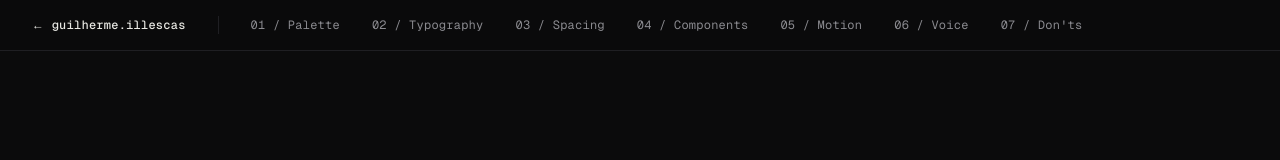
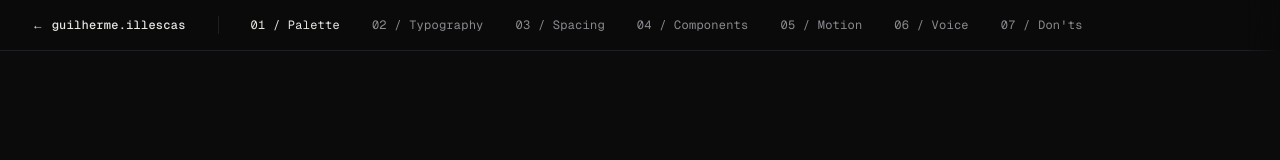
Before and after one commit to guiillescas/guilles-site-ultimate, a Next.js app: page /design-system in a window 1280 px wide. Shown: the top 160 px of the page. Built offline with nearby package versions, Linux system fonts and the light colour scheme.

Commit message:
feat: track active section in design-system anchor nav

```diff
--- /dev/null
+++ b/app/design-system/AnchorNav.tsx
@@ -0,0 +1,75 @@
+"use client";
+
+import Link from "next/link";
+import { useEffect, useRef, useState } from "react";
+import styles from "./page.module.css";
+
+const LINKS = [
+  { id: "palette", num: "01", label: "Palette" },
+  { id: "typography", num: "02", label: "Typography" },
+  { id: "spacing", num: "03", label: "Spacing" },
+  { id: "components", num: "04", label: "Components" },
+  { id: "motion", num: "05", label: "Motion" },
+  { id: "voice", num: "06", label: "Voice" },
+  { id: "dont", num: "07", label: "Don'ts" },
+] as const;
+
+export function AnchorNav() {
+  const [active, setActive] = useState<string>("");
+  const navRef = useRef<HTMLElement>(null);
+
+  useEffect(() => {
+    const sections = LINKS.map((l) => document.getElementById(l.id)).filter(
+      (el): el is HTMLElement => el !== null,
+    );
+    if (!sections.length) return;
+
+    const io = new IntersectionObserver(
+      (entries) => {
+        const visible = entries
+          .filter((e) => e.isIntersecting)
+          .sort((a, b) => b.intersectionRatio - a.intersectionRatio);
+        if (visible[0]) setActive(visible[0].target.id);
+      },
+      {
+        rootMargin: "-20% 0px -60% 0px",
+        threshold: [0, 0.25, 0.5, 0.75, 1],
+      },
+    );
+    sections.forEach((s) => io.observe(s));
+    return () => io.disconnect();
+  }, []);
+
+  // Keep the active link visible inside the horizontally-scrolling nav.
+  useEffect(() => {
+    if (!active || !navRef.current) return;
+    const link = navRef.current.querySelector<HTMLAnchorElement>(
+      `[data-target="${active}"]`,
+    );
+    if (link) {
+      link.scrollIntoView({ behavior: "smooth", block: "nearest", inline: "center" });
+    }
+  }, [active]);
+
+  return (
+    <nav className={styles.anchorNav} ref={navRef} aria-label="Sections">
+      <Link href="/" className={styles.brand}>
+        ← guilherme.illescas
+      </Link>
+      {LINKS.map((l) => {
+        const isActive = active === l.id;
+        return (
+          <a
+            key={l.id}
+            href={`#${l.id}`}
+            data-target={l.id}
+            className={isActive ? styles.active : undefined}
+            aria-current={isActive ? "true" : undefined}
+          >
+            {l.num} / {l.label}
+          </a>
+        );
+      })}
+    </nav>
+  );
+}
--- a/app/design-system/page.module.css
+++ b/app/design-system/page.module.css
@@ -101,6 +101,19 @@
   letter-spacing: 0.02em;
   overflow-x: auto;
   scrollbar-width: none;
+  /* Fade out the right edge to hint that more nav items exist when scrollable. */
+  mask-image: linear-gradient(
+    to right,
+    black 0,
+    black calc(100% - 32px),
+    transparent 100%
+  );
+  -webkit-mask-image: linear-gradient(
+    to right,
+    black 0,
+    black calc(100% - 32px),
+    transparent 100%
+  );
 }
 
 .anchorNav::-webkit-scrollbar {
@@ -111,10 +124,25 @@
   color: var(--text-dim);
   white-space: nowrap;
   transition: color 0.2s;
+  position: relative;
 }
 
 .anchorNav a:hover {
   color: var(--lime);
+}
+
+.anchorNav a.active {
+  color: var(--text);
+}
+
+.anchorNav a.active::after {
+  content: "";
+  position: absolute;
+  left: 0;
+  right: 0;
+  bottom: -17px;
+  height: 1px;
+  background: var(--lime);
 }
 
 .anchorNav .brand {
@@ -122,6 +150,7 @@
   font-weight: 500;
   padding-right: 32px;
   border-right: 1px solid var(--border);
+  flex-shrink: 0;
 }
 
 .swatchGrid {
@@ -250,7 +279,7 @@
 
 .typeRow {
   display: grid;
-  grid-template-columns: 200px 1fr 200px;
+  grid-template-columns: 200px minmax(0, 1fr) 200px;
   gap: 24px;
   padding: 32px 0;
   border-bottom: 1px solid var(--border);
@@ -286,6 +315,9 @@
 .typeSample {
   color: var(--text);
   letter-spacing: -0.01em;
+  min-width: 0;
+  overflow-wrap: break-word;
+  word-break: break-word;
 }
 
 .typeSample.display {
@@ -298,21 +330,21 @@
 }
 
 .typeSample.h1 {
-  font-size: 96px;
+  font-size: clamp(48px, 9vw, 96px);
   font-weight: 500;
   line-height: 0.95;
   letter-spacing: -0.04em;
 }
 
 .typeSample.h2 {
-  font-size: 64px;
+  font-size: clamp(36px, 6vw, 64px);
   font-weight: 500;
   line-height: 1;
   letter-spacing: -0.04em;
 }
 
 .typeSample.h3 {
-  font-size: 40px;
+  font-size: clamp(28px, 4vw, 40px);
   font-weight: 500;
   line-height: 1.05;
   letter-spacing: -0.03em;
@@ -352,7 +384,7 @@
 
 .fontCard {
   display: grid;
-  grid-template-columns: 1.4fr 1fr;
+  grid-template-columns: minmax(0, 1.4fr) minmax(0, 1fr);
   gap: 32px;
   background: var(--bg-elevated);
   border: 1px solid var(--border);
@@ -363,11 +395,13 @@
 }
 
 .fontCard .alphabet {
-  font-size: 48px;
+  font-size: clamp(32px, 6vw, 48px);
   letter-spacing: -0.03em;
   line-height: 1.2;
   color: var(--text);
   font-weight: 500;
+  overflow-wrap: break-word;
+  word-break: break-word;
 }
 
 .fontCard.sans .alphabet {
@@ -695,6 +729,14 @@
   .anchorNav {
     padding: 12px 16px;
     margin: -64px -16px 48px;
+    gap: 20px;
+    font-size: 11px;
+  }
+  .anchorNav .brand {
+    padding-right: 20px;
+  }
+  .anchorNav a.active::after {
+    bottom: -13px;
   }
   .typeRow {
     grid-template-columns: 1fr;
--- a/app/design-system/page.tsx
+++ b/app/design-system/page.tsx
@@ -1,6 +1,6 @@
 import type { Metadata } from "next";
-import Link from "next/link";
 import { Swatch } from "./Swatch";
+import { AnchorNav } from "./AnchorNav";
 import styles from "./page.module.css";
 
 export const metadata: Metadata = {
@@ -105,18 +105,7 @@ const MOTION_CARDS = [
 export default function DesignSystemPage() {
   return (
     <main className={`${styles.main} docs-page`}>
-      <nav className={styles.anchorNav}>
-        <Link href="/" className={styles.brand}>
-          ← guilherme.illescas
-        </Link>
-        <a href="#palette">01 / Palette</a>
-        <a href="#typography">02 / Typography</a>
-        <a href="#spacing">03 / Spacing</a>
-        <a href="#components">04 / Components</a>
-        <a href="#motion">05 / Motion</a>
-        <a href="#voice">06 / Voice</a>
-        <a href="#dont">07 / Don'ts</a>
-      </nav>
+      <AnchorNav />
 
       <header className={styles.docHero}>
         <div className="eyebrow">Brand & Visual System</div>
```
